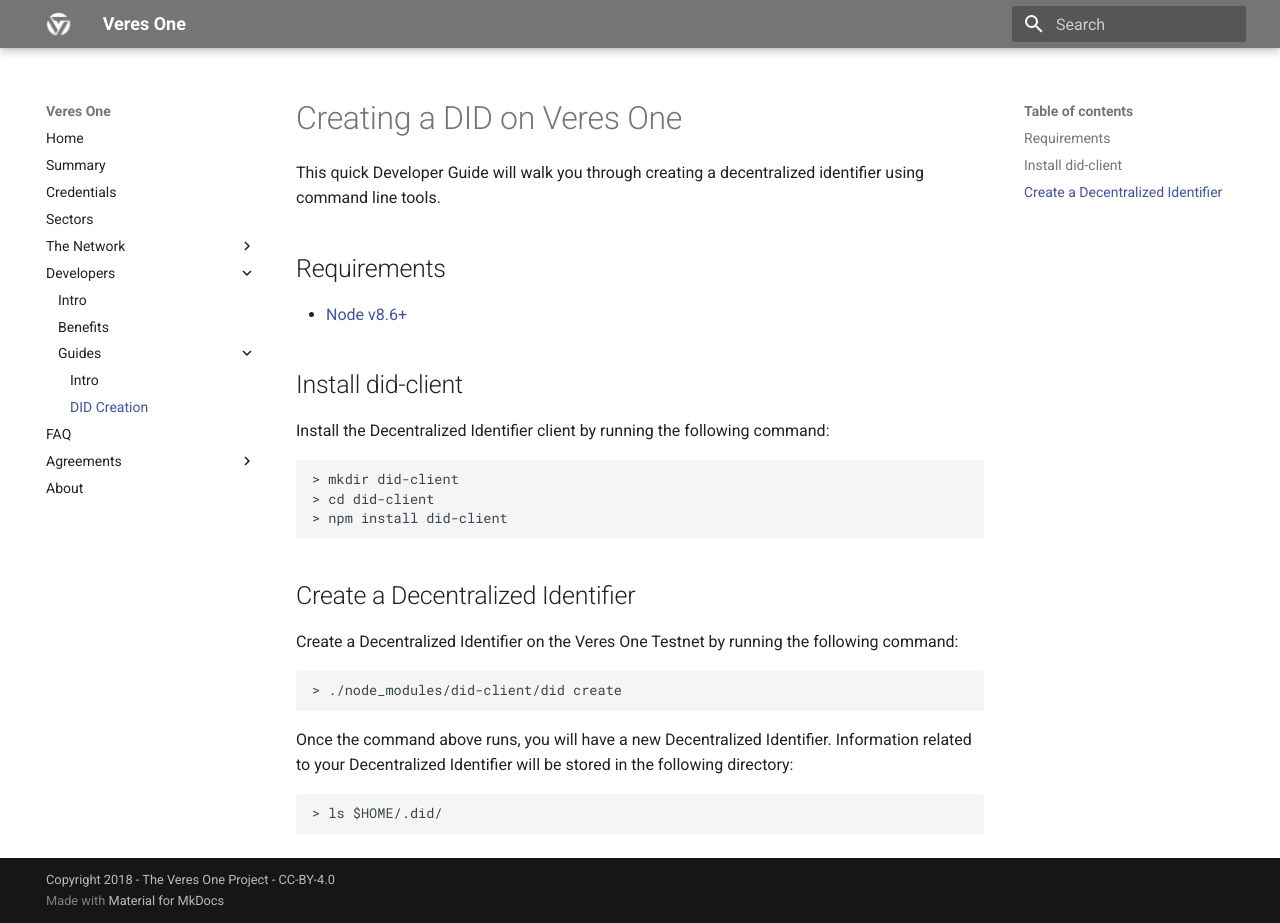
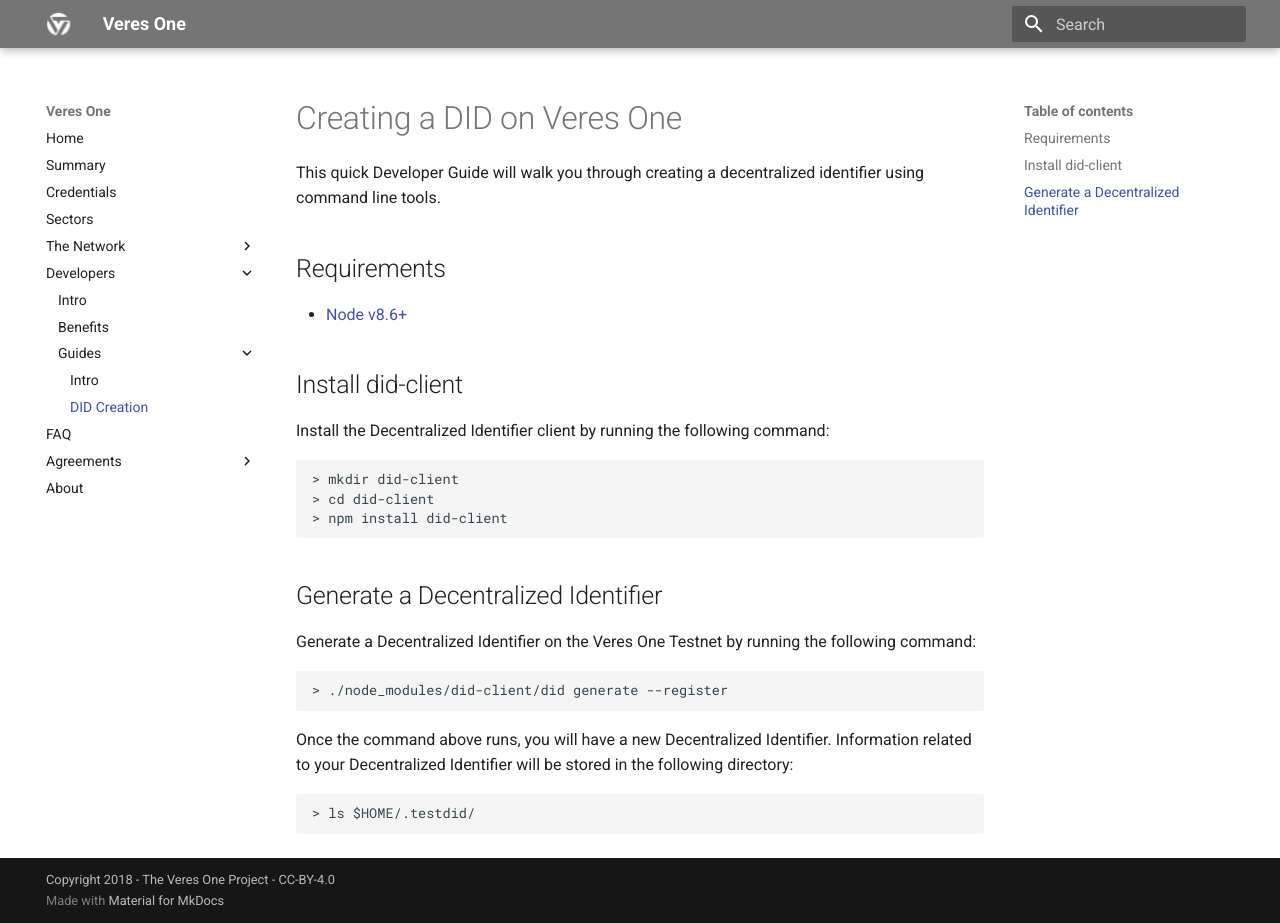
Before and after one commit to veres-one/docs.veres.one, an MkDocs documentation site: the page built from docs/developers/guides/create-did.md, in a window 1280 px wide and 923 px high. Built offline with MkDocs 1.6.1 and Material for MkDocs 9.7.7, drawn with Linux system fonts in a browser that asks for light colours; old or Windows-style settings are respelled for this version of MkDocs.

Commit message:
Update did-client commands.
Sync with did-client 0.3.0 release.

````diff
--- a/docs/developers/guides/create-did.md
+++ b/docs/developers/guides/create-did.md
@@ -17,13 +17,13 @@ Install the Decentralized Identifier client by running the following command:
 > npm install did-client
 ```
 
-## Create a Decentralized Identifier
+## Generate a Decentralized Identifier
 
-Create a Decentralized Identifier on the Veres One Testnet by running the
+Generate a Decentralized Identifier on the Veres One Testnet by running the
 following command:
 
 ```
-> ./node_modules/did-client/did create
+> ./node_modules/did-client/did generate --register
 ```
 
 Once the command above runs, you will have a new Decentralized Identifier.
@@ -31,5 +31,5 @@ Information related to your Decentralized Identifier will be stored in the
 following directory:
 
 ```
-> ls $HOME/.did/
+> ls $HOME/.testdid/
 ```
````
